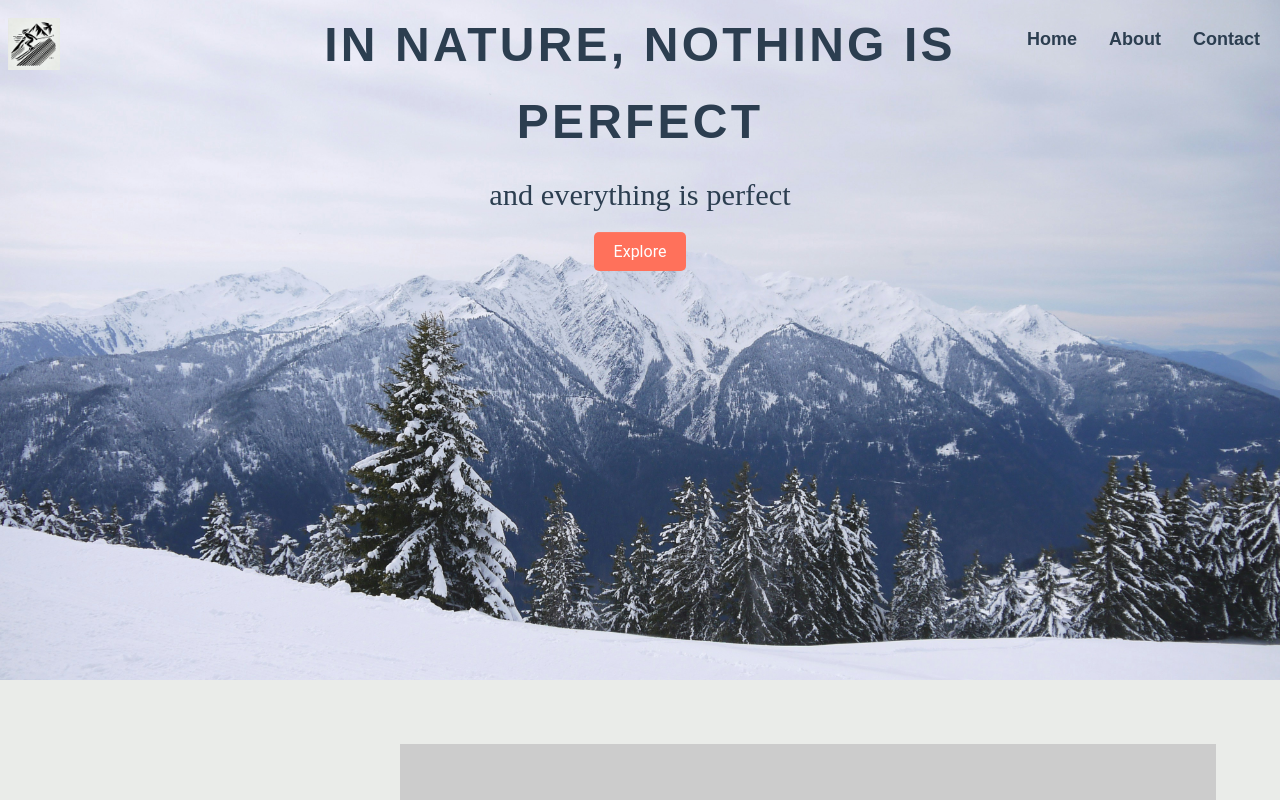
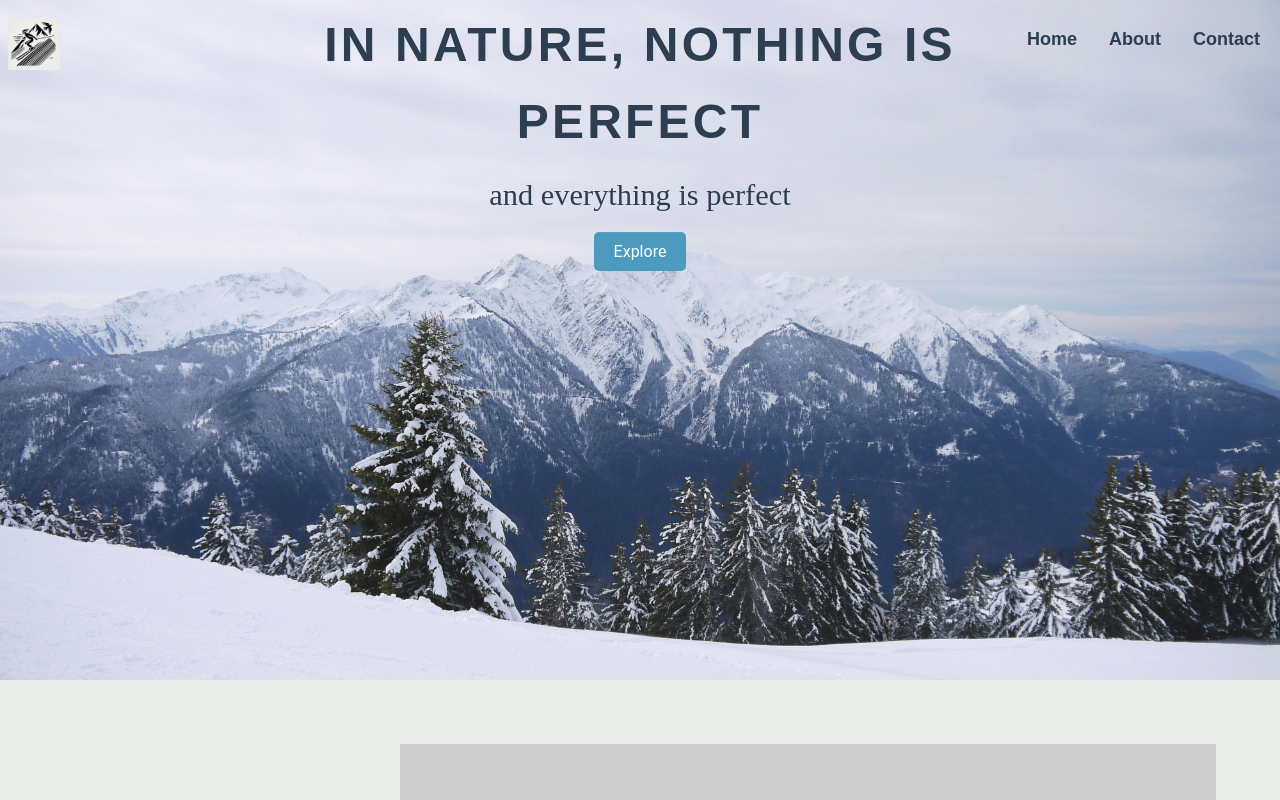
Before and after one commit to chbo70/sustainable-web-v1, a React (Create React App) app: page / in a window 1280 px wide. Shown: the top 800 px of the page. Built offline with nearby package versions, Linux system fonts and the light colour scheme.

Commit message:
color change cta button

```diff
--- a/src/components/footer/Footer.jsx
+++ b/src/components/footer/Footer.jsx
@@ -1,7 +1,7 @@
 import React from "react";
 import "./footer.css";
 import { FontAwesomeIcon } from "@fortawesome/react-fontawesome";
-import { faFacebookF, faTwitter, faInstagram, faLinkedinIn, faXTwitter } from '@fortawesome/free-brands-svg-icons';
+import { faFacebookF, faInstagram, faLinkedinIn, faXTwitter } from '@fortawesome/free-brands-svg-icons';
 
 const Footer = () => {
   return (
--- a/src/components/hero/hero.css
+++ b/src/components/hero/hero.css
@@ -51,7 +51,7 @@
   padding: 10px 20px;
   font-size: 1rem;
   border: none;
-  background: var(--color-accent1); /* Red color */
+  background: var(--color-powder-blue); /* Red color */
   color: white;
   border-radius: 5px;
   cursor: pointer;
@@ -59,5 +59,5 @@
 }
 
 .hero_cta_button:hover {
-  background: var(--color-accent2); /* Darker red on hover */
+  background: var(--color-icy-blue); /* Darker red on hover */
 }
```
